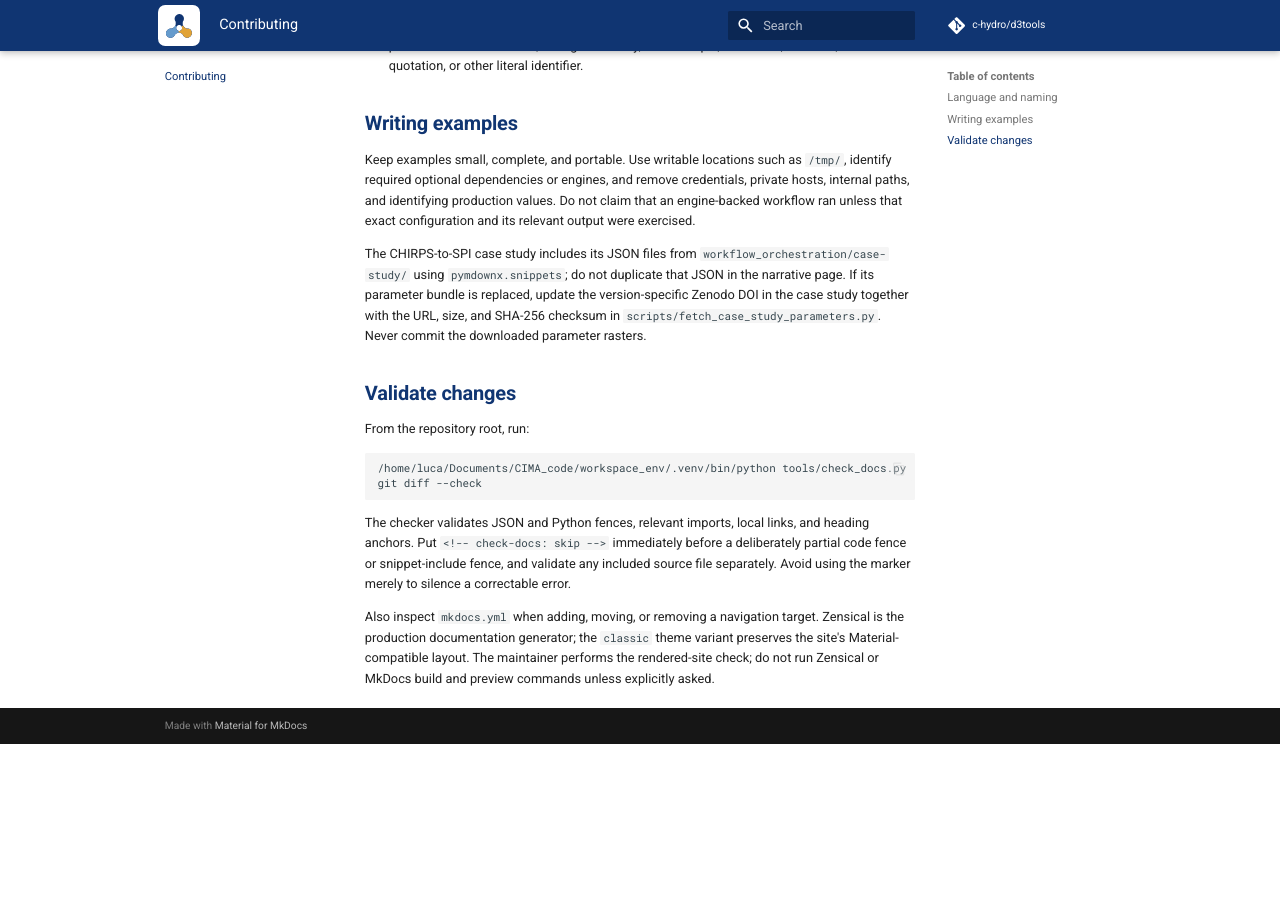
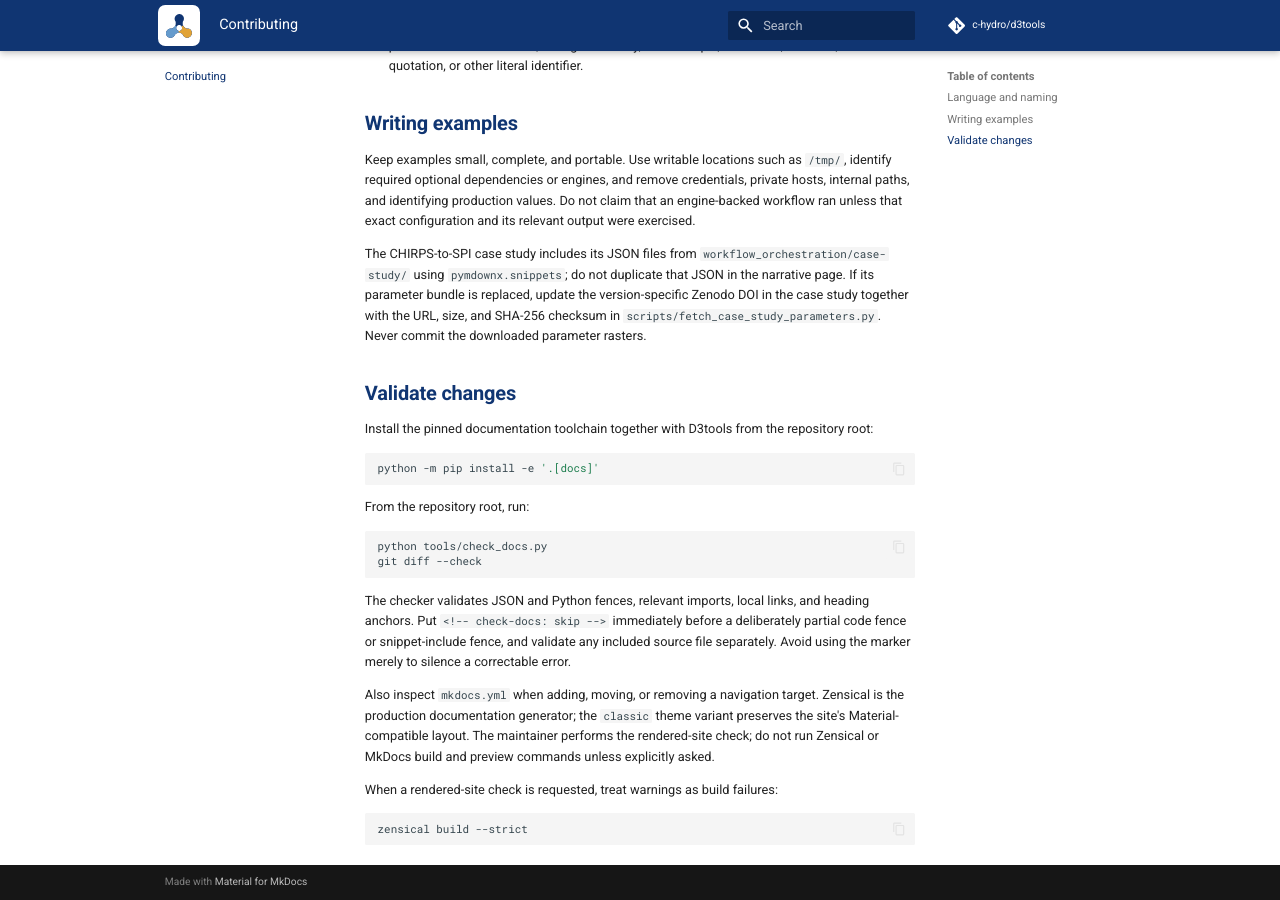
Before and after one commit to c-hydro/d3tools, an MkDocs documentation site: the page built from docs/CONTRIBUTING.md, in a window 1280 px wide and 900 px high, scrolled down 645 px. Built offline with MkDocs 1.6.1 and Material for MkDocs 9.7.7, drawn with Linux system fonts in a browser that asks for light colours; comment, search, counter and statistics services are not loaded; before the commit the page ends 1389 px from its top, so only the background shows below that.

Commit message:
build: pin documentation toolchain

````diff
--- a/docs/CONTRIBUTING.md
+++ b/docs/CONTRIBUTING.md
@@ -42,10 +42,17 @@ Zenodo DOI in the case study together with the URL, size, and SHA-256 checksum i
 
 ## Validate changes
 
+Install the pinned documentation toolchain together with D3tools from the repository
+root:
+
+```bash
+python -m pip install -e '.[docs]'
+```
+
 From the repository root, run:
 
 ```bash
-/home/luca/Documents/CIMA_code/workspace_env/.venv/bin/python tools/check_docs.py
+python tools/check_docs.py
 git diff --check
 ```
 
@@ -58,3 +65,9 @@ Also inspect `mkdocs.yml` when adding, moving, or removing a navigation target.
 is the production documentation generator; the `classic` theme variant preserves the
 site's Material-compatible layout. The maintainer performs the rendered-site check; do
 not run Zensical or MkDocs build and preview commands unless explicitly asked.
+
+When a rendered-site check is requested, treat warnings as build failures:
+
+```bash
+zensical build --strict
+```
--- a/pyproject.toml
+++ b/pyproject.toml
@@ -54,3 +54,9 @@ remote-data = [
     "boto3~=1.42.2",
     "requests~=2.32.3"
 ]
+
+# pinned toolchain for building the documentation site
+docs = [
+    "zensical==0.1.3",
+    "mkdocstrings-python==2.0.9",
+]
````
